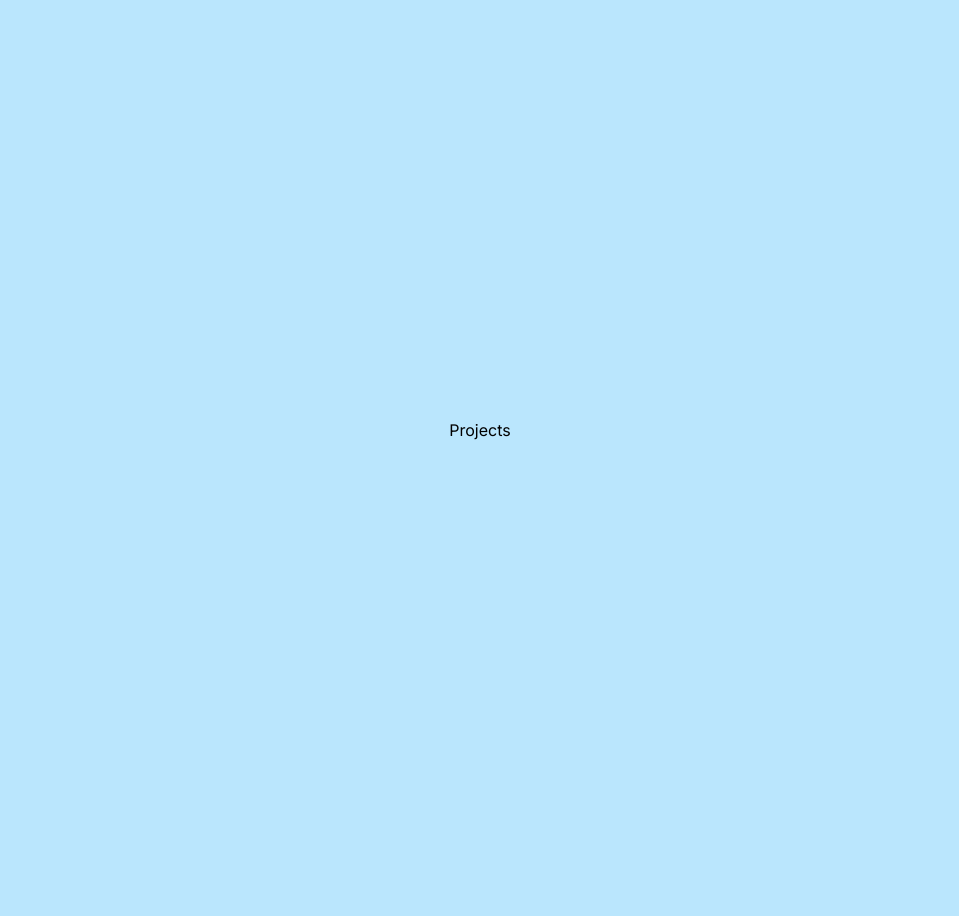
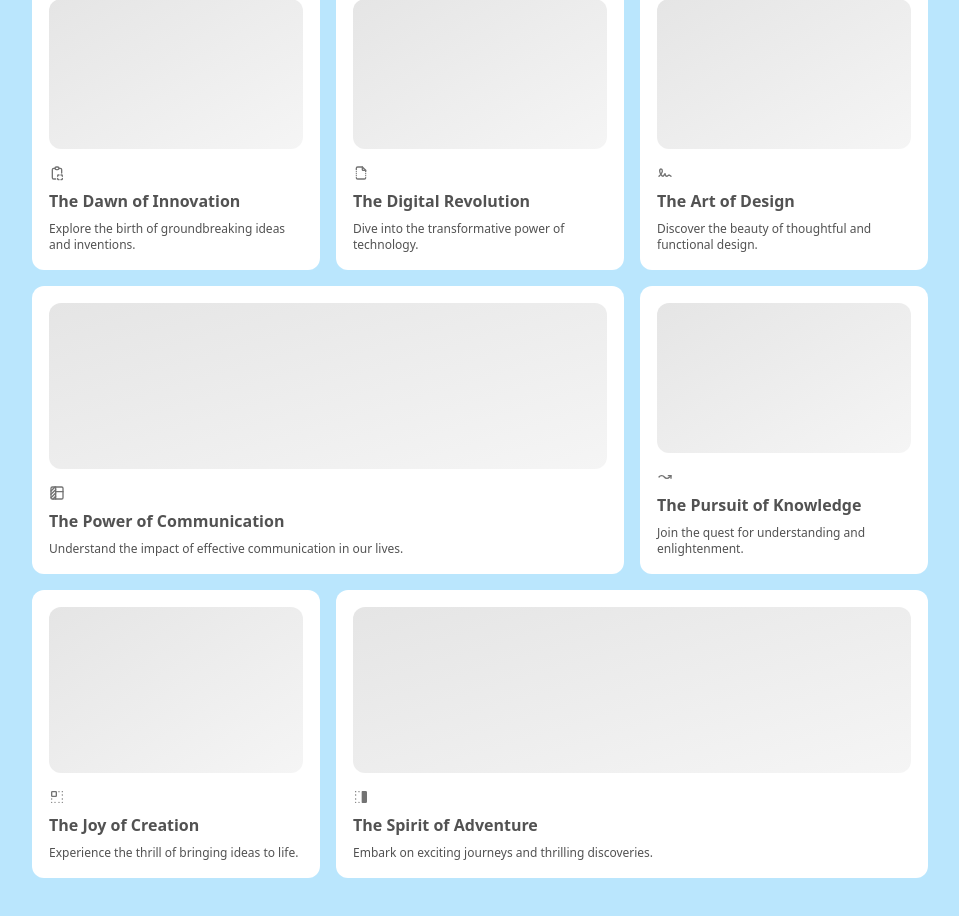
Before and after one commit to Jusss10/Jus10Port, a Next.js app: page / in a window 1280 px wide. Shown: the part 2250-3166 px from the top of the page, without its empty margins (160-1119 px from the left). Built offline with nearby package versions, Linux system fonts and the light colour scheme.

Commit message:
Bento-grid demo

```diff
--- a/package.json
+++ b/package.json
@@ -10,11 +10,14 @@
   },
   "dependencies": {
     "@studio-freight/lenis": "^1.0.42",
+    "@tabler/icons-react": "^3.6.0",
+    "clsx": "^2.1.1",
     "framer-motion": "^11.2.10",
     "next": "14.2.3",
     "react": "^18",
     "react-dom": "^18",
-    "react-scroll": "^1.9.0"
+    "react-scroll": "^1.9.0",
+    "tailwind-merge": "^2.3.0"
   },
   "devDependencies": {
     "@types/node": "^20",
--- /dev/null
+++ b/src/components/BentoGridDemo.tsx
@@ -0,0 +1,76 @@
+import React from "react";
+import { BentoGrid, BentoGridItem } from "./ui/Bento-grid";
+import {
+	IconArrowWaveRightUp,
+	IconBoxAlignRightFilled,
+	IconBoxAlignTopLeft,
+	IconClipboardCopy,
+	IconFileBroken,
+	IconSignature,
+	IconTableColumn,
+} from "@tabler/icons-react";
+
+export function BentoGridDemo() {
+	return (
+		<BentoGrid className="max-w-4xl mx-auto">
+			{items.map((item, i) => (
+				<BentoGridItem
+					key={i}
+					title={item.title}
+					description={item.description}
+					header={item.header}
+					icon={item.icon}
+					className={i === 3 || i === 6 ? "md:col-span-2" : ""}
+				/>
+			))}
+		</BentoGrid>
+	);
+}
+const Skeleton = () => (
+	<div className="flex flex-1 w-full h-full min-h-[6rem] rounded-xl bg-gradient-to-br from-neutral-200 dark:from-neutral-900 dark:to-neutral-800 to-neutral-100"></div>
+);
+const items = [
+	{
+		title: "The Dawn of Innovation",
+		description: "Explore the birth of groundbreaking ideas and inventions.",
+		header: <Skeleton />,
+		icon: <IconClipboardCopy className="h-4 w-4 text-neutral-500" />,
+	},
+	{
+		title: "The Digital Revolution",
+		description: "Dive into the transformative power of technology.",
+		header: <Skeleton />,
+		icon: <IconFileBroken className="h-4 w-4 text-neutral-500" />,
+	},
+	{
+		title: "The Art of Design",
+		description: "Discover the beauty of thoughtful and functional design.",
+		header: <Skeleton />,
+		icon: <IconSignature className="h-4 w-4 text-neutral-500" />,
+	},
+	{
+		title: "The Power of Communication",
+		description:
+			"Understand the impact of effective communication in our lives.",
+		header: <Skeleton />,
+		icon: <IconTableColumn className="h-4 w-4 text-neutral-500" />,
+	},
+	{
+		title: "The Pursuit of Knowledge",
+		description: "Join the quest for understanding and enlightenment.",
+		header: <Skeleton />,
+		icon: <IconArrowWaveRightUp className="h-4 w-4 text-neutral-500" />,
+	},
+	{
+		title: "The Joy of Creation",
+		description: "Experience the thrill of bringing ideas to life.",
+		header: <Skeleton />,
+		icon: <IconBoxAlignTopLeft className="h-4 w-4 text-neutral-500" />,
+	},
+	{
+		title: "The Spirit of Adventure",
+		description: "Embark on exciting journeys and thrilling discoveries.",
+		header: <Skeleton />,
+		icon: <IconBoxAlignRightFilled className="h-4 w-4 text-neutral-500" />,
+	},
+];
--- a/src/components/Projects.tsx
+++ b/src/components/Projects.tsx
@@ -1,10 +1,11 @@
+import { BentoGridDemo } from "./BentoGridDemo";
 
 export function Projects() {
 	return (
 		<div className=" bg-sky-200 relative h-[150vh] pb-20 pt-26">
 			<div className="relative z-10 flex items-center justify-center h-full">
-				Projects
+				<BentoGridDemo />
 			</div>
 		</div>
 	);
-};
+}
--- /dev/null
+++ b/src/components/ui/Bento-grid.tsx
@@ -0,0 +1,52 @@
+import { cn } from "@/utils/cn";
+
+export const BentoGrid = ({
+	className,
+	children,
+}: {
+	className?: string;
+	children?: React.ReactNode;
+}) => {
+	return (
+		<div
+			className={cn(
+				"grid md:auto-rows-[18rem] grid-cols-1 md:grid-cols-3 gap-4 max-w-7xl mx-auto ",
+				className
+			)}>
+			{children}
+		</div>
+	);
+};
+
+export const BentoGridItem = ({
+	className,
+	title,
+	description,
+	header,
+	icon,
+}: {
+	className?: string;
+	title?: string | React.ReactNode;
+	description?: string | React.ReactNode;
+	header?: React.ReactNode;
+	icon?: React.ReactNode;
+}) => {
+	return (
+		<div
+			className={cn(
+				"row-span-1 rounded-xl group/bento hover:shadow-xl transition duration-200 shadow-input dark:shadow-none p-4 dark:bg-black dark:border-white/[0.2] bg-white border border-transparent justify-between flex flex-col space-y-4",
+				className
+			)}>
+			{header}
+			<div className="group-hover/bento:translate-x-2 transition duration-200">
+				{icon}
+				<div className="font-sans font-bold text-neutral-600 dark:text-neutral-200 mb-2 mt-2">
+					{title}
+				</div>
+				<div className="font-sans font-normal text-neutral-600 text-xs dark:text-neutral-300">
+					{description}
+				</div>
+			</div>
+		</div>
+	);
+};
--- /dev/null
+++ b/src/utils/cn.ts
@@ -0,0 +1,6 @@
+import { ClassValue, clsx } from "clsx";
+import { twMerge } from "tailwind-merge";
+
+export function cn(...inputs: ClassValue[]) {
+	return twMerge(clsx(inputs));
+}
```
Also changed, not shown: 1 other file (tests, documents, lock files or other folders).
